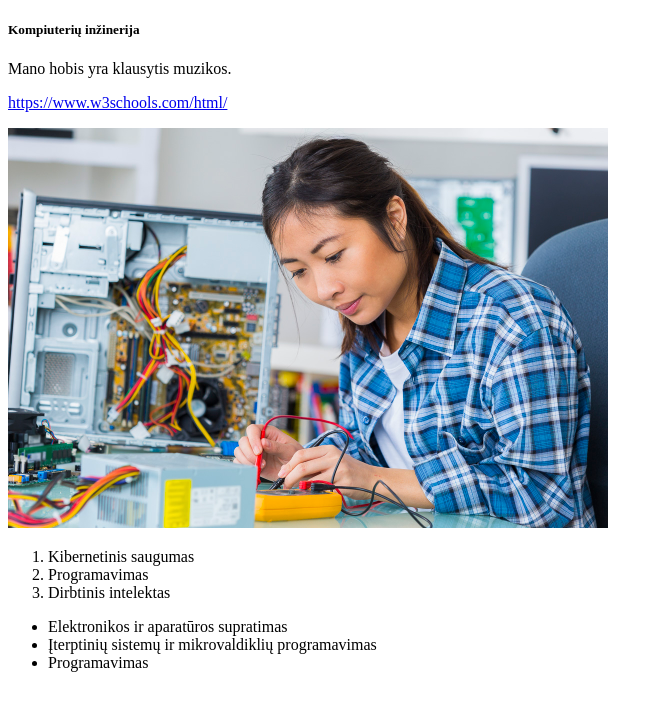
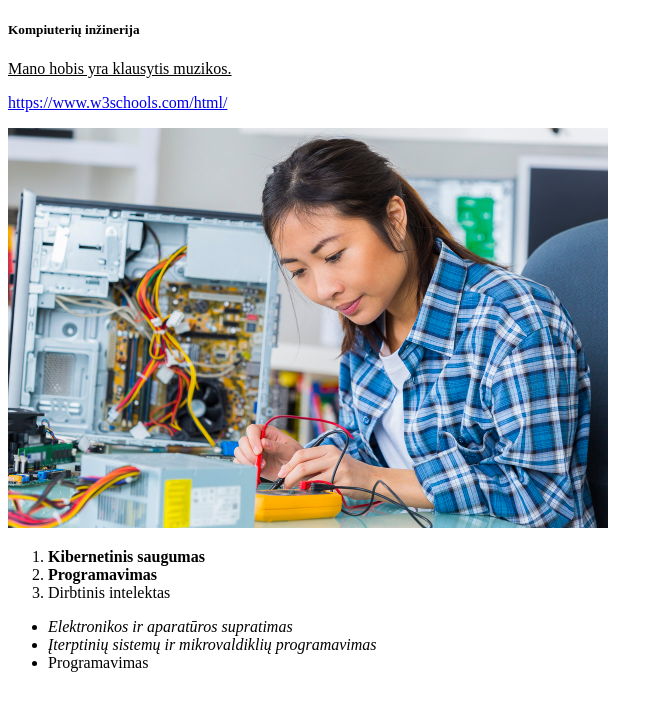
Before and after one commit to seggabriele/seggabriele.github.io, a plain HTML site: page HTML/index.html in a window 1280 px wide. Shown: the part 59-770 px from the top of the page, without its empty margins (0-663 px from the left). Drawn offline with Linux system fonts and the light colour scheme.

Commit message:
Papildoma užduotis
papildomos užduoties atlikimas, papildomi kodo pakeitimai

```diff
--- a/HTML/index.html
+++ b/HTML/index.html
@@ -21,20 +21,24 @@
 <h1>Gabrielė Šėgždaitė</h1>
 <h5>Kompiuterių inžinerija</h5>
 <div>
-<p>Mano hobis yra klausytis muzikos.</p>
+<p><u>Mano hobis yra klausytis muzikos.</u></p>
 <p>
 <a href="https://www.w3schools.com/html/">https://www.w3schools.com/html/</a>
 </p>
 <img src="images/engineer.jpeg" alt="svajonių darbo pozicija" width="600" height="400">
 </div>
 <ol>
-  <li>Kibernetinis saugumas</li>
-  <li>Programavimas</li>
+  <!-- <strong> žymė pabrėžia semantinę svarbą — ji nurodo, kad šis tekstas yra ypač reikšmingas -->
+  <li><strong>Kibernetinis saugumas</strong></li>
+  <!-- <b> žymė tiesiog vizualiai paryškina tekstą, bet nesuteikia semantinės reikšmės -->
+  <li><b>Programavimas</b></li>
   <li>Dirbtinis intelektas</li>
 </ol>
 <ul>
-  <li>Elektronikos ir aparatūros supratimas</li>
-  <li>Įterptinių sistemų ir mikrovaldiklių programavimas</li>
+   <!-- <em> žymė semantiškai pabrėžia žodį, ji nurodo, kad tekstas turi būti ištartas su emociniu akcentu -->
+  <li><em>Elektronikos ir aparatūros supratimas</em></li>
+   <!-- <i> žymė tiesiog vizualiai pasvirina tekstą, bet neturi semantinės reikšmės -->
+  <li><i>Įterptinių sistemų ir mikrovaldiklių programavimas</i></li>
   <li>Programavimas</li>
 </ul>
 
```
